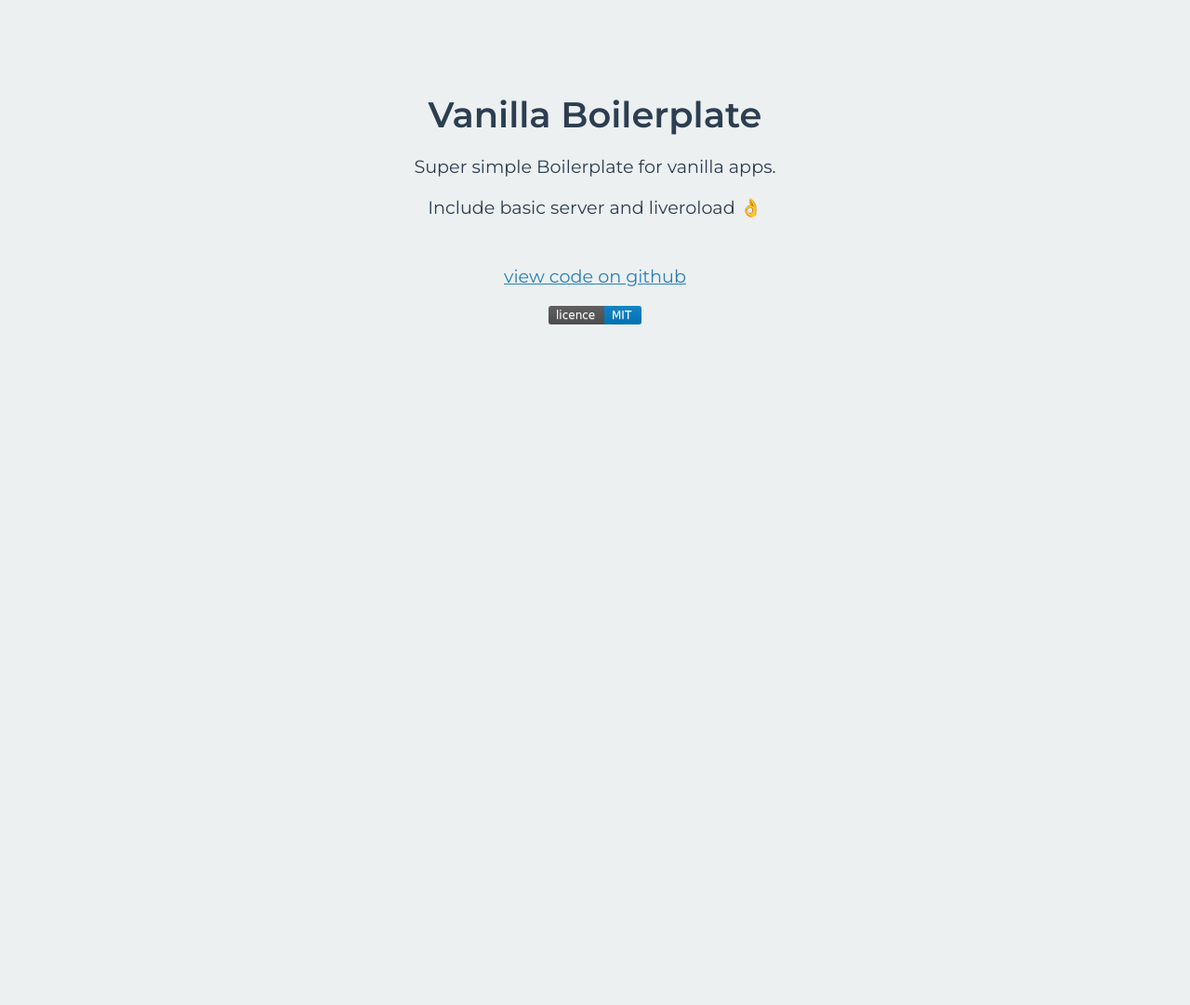
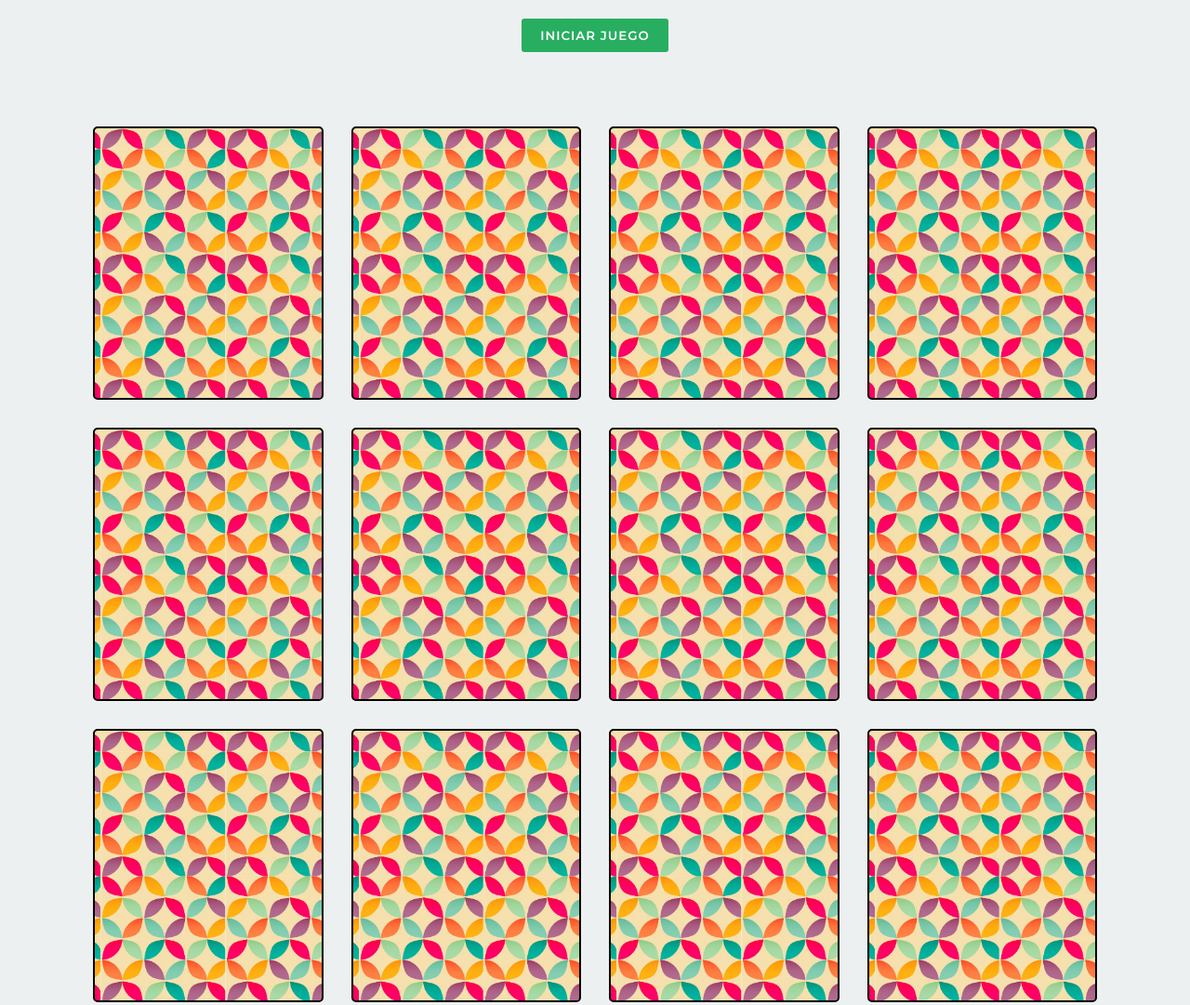
Before and after one commit to iddar/vanilla-boilerplate, a website: page index.html in a window 1280 px wide. Shown: the whole page at 93% size. Before the commit the page ends 800 px from the top, so only its background shows below. Drawn offline with Linux system fonts and the light colour scheme.

Commit message:
add new example

```diff
--- a/app.js
+++ b/app.js
@@ -1 +1,70 @@
-console.log('🚀 Run!')
+var game = document.getElementById('game')
+var mensaje = document.getElementById('mensaje')
+var match = 0
+var carta1 = null
+var carta2 = null
+var parejas = 0
+
+function play () {
+  game.innerHTML = ''
+  mensaje.innerText = ''
+  match = 0
+  carta1 = null
+  carta2 = null
+
+  var mazo = [1, 2, 3, 4, 5, 6]
+  parejas = mazo.length
+
+  // Duplico y revuelvo la lista para preparar el juego.
+  mazo = mazo.concat(mazo)
+  mazo = mazo.sort(function () { return Math.random() - 0.5 })
+
+  // Creo los contenedores para cada una de las cartas.
+  for (var i = 0; i < mazo.length; i++) {
+    var carta = document.createElement('div')
+    game.appendChild(carta)
+  }
+
+  var cartas = game.getElementsByTagName('div')
+
+  for (var i = 0; i < mazo.length; i++) {
+    var image = document.createElement('img')
+    image.setAttribute('src', 'assets/' + mazo[i] + '.png')
+    cartas[i].appendChild(image)
+    image.addEventListener('click', onAction, false)
+  }
+}
+
+function onAction (evento) {
+  var carta = evento.target
+  if (carta1 !== null && carta2 !== null) {
+    if (carta1.src !== carta2.src) {
+      carta1.classList.remove('visible')
+      carta2.classList.remove('visible')
+      carta1.addEventListener('click', onAction, false)
+      carta2.addEventListener('click', onAction, false)
+    }
+    carta1 = null
+    carta2 = null
+  }
+
+  if (carta1 === null) {
+    carta.classList.add('visible')
+    carta.removeEventListener('click', onAction, false)
+    carta1 = carta
+  } else {
+    carta.classList.add('visible')
+    carta.removeEventListener('click', onAction, false)
+    carta2 = carta
+
+    if (carta1.src === carta2.src) {
+      match = match + 1
+    }
+
+    if (match === parejas) {
+      mensaje.innerText = '¡felicidades ganaste!'
+    }
+  }
+}
+
+play()
--- a/index.html
+++ b/index.html
@@ -8,16 +8,15 @@
   <link href="https://fonts.googleapis.com/css?family=Montserrat:300,400,600" rel="stylesheet">
   <link rel="stylesheet" href="style.css">
 
-  <title>Vanilla Boilerplate</title>
+  <title>Memoria</title>
 </head>
 <body>
 
-  <div id="info">
-    <h1>Vanilla Boilerplate</h1>
-    <p>Super simple Boilerplate for vanilla apps.</p>
-    <p>Include basic server and liveroload 👌</p>
-    <a href="https://github.com/iddar/vanilla-boilerplate">view code on github</a>
-    <img src="assets/badget-mit.svg" alt="">
+
+  <button class="bt" onclick="play()">iniciar juego</button>
+  <h1 id="mensaje"></h1>
+  <div id="game">
+    <!-- espacio de juego  -->
   </div>
 
   <script src="app.js" charset="utf-8" defer></script>
--- a/package.json
+++ b/package.json
@@ -8,6 +8,6 @@
   },
   "author": "iddar olivares <iddar@dbug.mx>",
   "devDependencies": {
-    "browser-sync": "^2.18.8"
+    "browser-sync": "^2.18.13"
   }
 }
--- a/style.css
+++ b/style.css
@@ -2,28 +2,70 @@ body, body * {
   margin: 0;
   padding: 0;
   border: 0;
+  font-family: 'Montserrat';
 }
 
 body {
   background: #ecf0f1;
+  padding: 0 100px;
 }
 
-#info {
-  text-align: center;
-  padding-top: 100px;
-  color: #2c3e50;
-
-  font-size: 1.2rem;
-  font-family: 'Montserrat', sans-serif;
+.bt {
+  cursor: pointer;
+  display: block;
+  margin: 20px auto;
+  padding: 10px 20px;
+  border-radius: 3px;
+  outline: 0;
+  background: #27ae60;
+  transition: background ease .3s;
+  font-weight: bold;
+  color: #fff;
+  text-transform: uppercase;
+  letter-spacing: 1px;
 }
 
-#info * {
-  margin: 0 auto;
-  margin-bottom: 20px;
-  display: block;
+.bt:hover {
+  background: #2ecc71;
 }
 
-#info a {
-  margin-top: 50px;
-  color: #2980b9;
+#mensaje {
+  text-align: center;
+  height: 60px;
 }
+
+#game {
+  min-height: 10px;
+  display: grid;
+  grid-template-columns: 1fr 1fr 1fr 1fr;
+  grid-column-gap: 30px;
+  grid-row-gap: 30px;
+  margin-bottom: 100px;
+}
+
+#game > div {
+  border: solid 2px #000;
+  background: url('assets/bg.jpg');
+  background-size: cover;
+  transition: transform ease .2s;
+  border-radius: 5px;
+  display: flex;
+  align-items: center;
+}
+
+#game > div:hover {
+  cursor: pointer;
+  transform: scale(1.05);
+}
+
+#game > div > img {
+  width: 100%;
+  border-radius: 5px;
+  opacity: 0;
+}
+
+#game > div > img.visible {
+  opacity: 1;
+  cursor: default;
+  transform: scale(1.1);
+}
```
Also changed, not shown: assets/1.png (added), assets/10.png (added), assets/2.png (added), assets/3.png (added), assets/4.png (added), assets/5.png (added), assets/6.png (added), assets/7.png (added), assets/8.png (added), assets/9.png (added), assets/badget-mit.svg (deleted), assets/bg.jpg (added), 2 other files.
